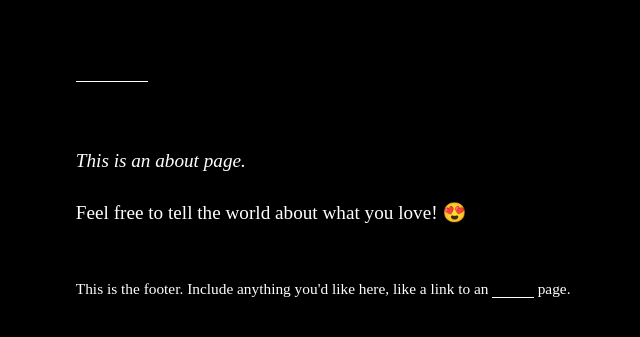
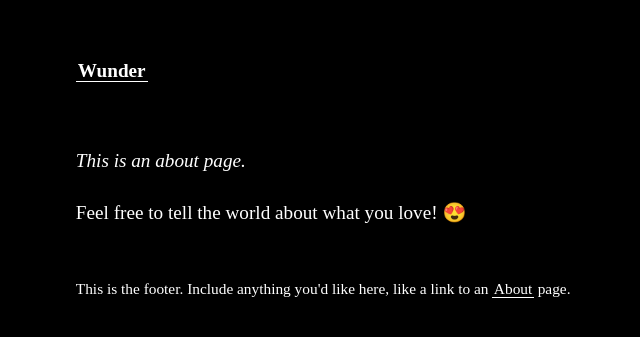
Before and after one commit to stardoom4/CE44, a Jekyll site: the page built from _pages/about.md, in a window 1280 px wide. Shown: the top 337 px of the page, without its empty margins (1-641 px from the left). Built offline with Jekyll 4.4.1, drawn with Linux system fonts in a browser that asks for light colours.

Commit message:
Update _style.scss

```diff
--- a/_sass/_style.scss
+++ b/_sass/_style.scss
@@ -83,7 +83,7 @@ a {
   padding: 0 0.1em;
   text-decoration: none;
   border-bottom: 1px solid $color-border;
-  color: $color-primary;
+  color: #fff;
   &:hover {
     color: black !important;
     background: #fffaf1;
@@ -103,8 +103,8 @@ a {
 }
 
 *:focus {
-  background: #ffe8bc !important;
-  color: black !important;
+  background: #121212 !important;
+  color: #fff !important;
 }
 
 nav {
@@ -131,7 +131,7 @@ nav {
 }
 
 code {
-  background: #f5f5f5;
+  background: #121212;
   padding: 0.1em 0.2em;
   border-radius: 4px;
 }
```
